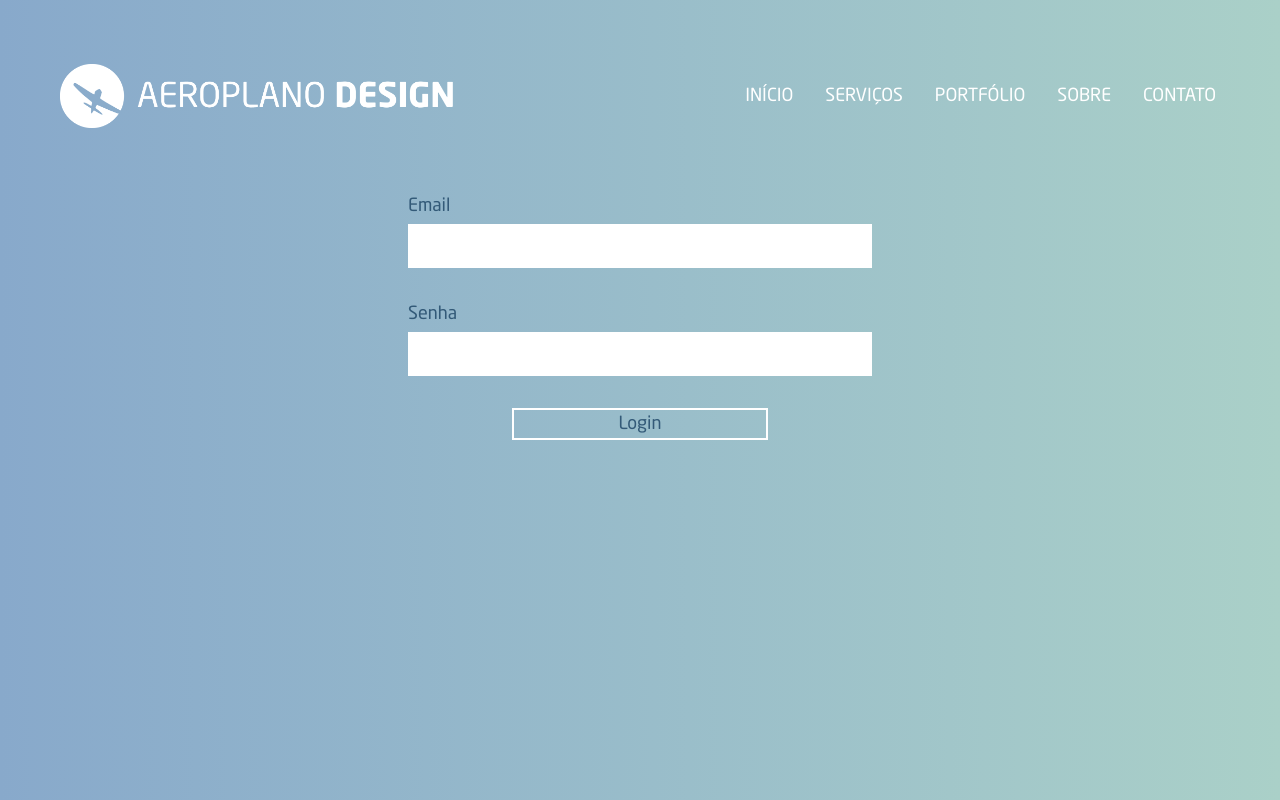
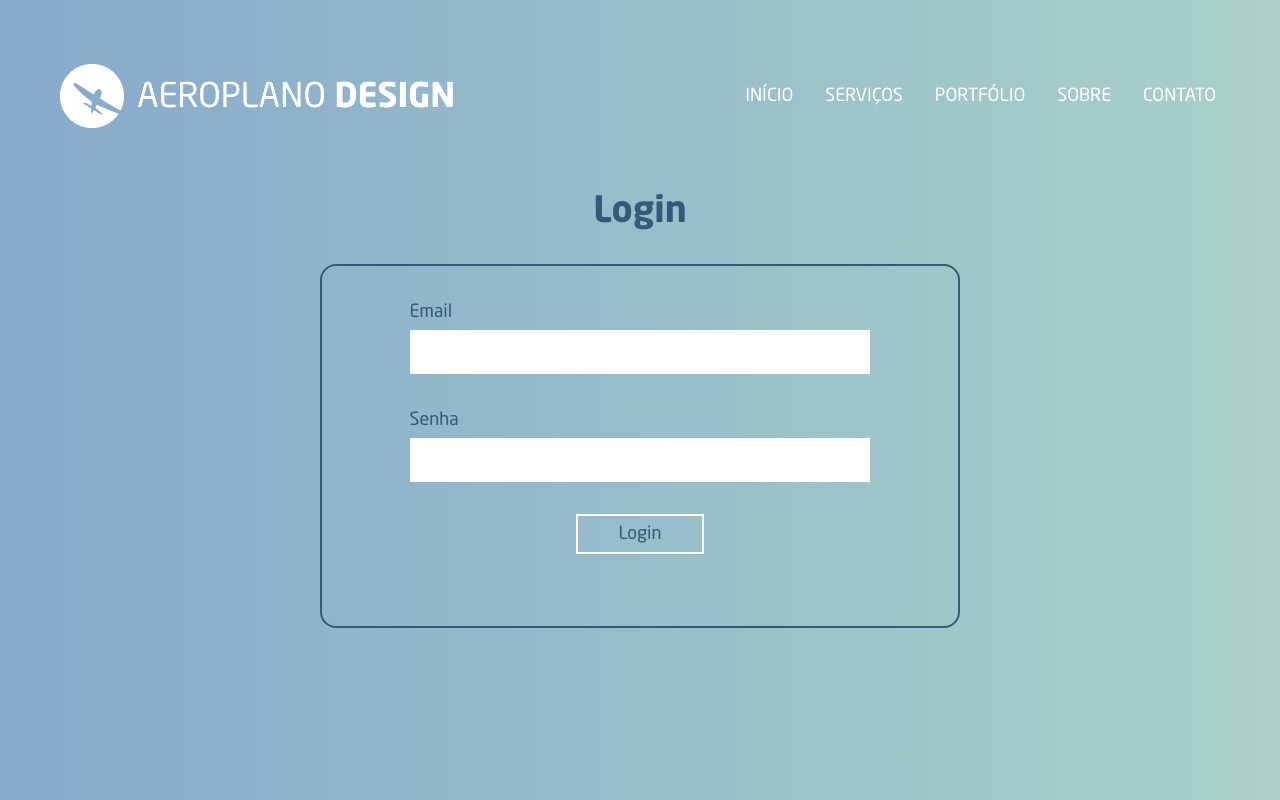
Before and after one commit to Konvex-Jr/AeroplanoFrontEnd, a Next.js app: page /login in a window 1280 px wide. Built offline with nearby package versions, Linux system fonts and the light colour scheme.

Commit message:
feature: login page styles modified

```diff
--- a/app/login/page.tsx
+++ b/app/login/page.tsx
@@ -3,9 +3,11 @@ import Nav from "@/app/ui/Nav";
 
 export default function Page(){
     return (
-        <div>
+        <div className="flex flex-col items-center" >
 
             <Nav />
+
+            <h1 className="w-full text-center text-2xl lg:text-4xl font-bold pb-8" >Login</h1>
 
             <LoginForm />
 
--- a/app/ui/LoginForm.tsx
+++ b/app/ui/LoginForm.tsx
@@ -28,21 +28,23 @@ export default function LoginForm(){
     }
 
     return (
-        <form className="flex flex-col items-center justify-center w-full gap-8 text-[3cqw] md:text-lg" onSubmit={(e) => { onSubmit(e) }} >
+        <div className="flex w-[80%] lg:w-[50%] h-[50%] border-2 rounded-2xl py-8" >
+            <form className="flex flex-col items-center justify-center w-full gap-8 text-[3cqw] md:text-lg mb-10" onSubmit={(e) => { onSubmit(e) }} >
 
-            <div className="flex flex-col gap-1 px-6 w-full lg:w-[40%]">
+                <div className="flex flex-col gap-1 px-6 w-full lg:w-[80%]">
                     <label className="text-start" htmlFor="email">Email</label>
                     <input className="bg-white border-0 p-2 text-black font-normal outline-0 w-full" type="email" name="email" id="email" required />
                 </div>
 
-            <div className="flex flex-col items-start gap-1 px-6 w-full lg:w-[40%]">
+                <div className="flex flex-col items-start gap-1 px-6 w-full lg:w-[80%]">
                     <label htmlFor="name">Senha</label>
                     <input className="bg-white border-0 p-2 text-black font-normal outline-0 w-full" type="password" name="password" id="password" required />
                 </div>
 
-            <button className="flex justify-center border-2 border-white hover:bg-gray-600 w-[20%] px-2 cursor-pointer" type="submit" >Login</button>
+                <button className="flex justify-center border-2 border-white hover:bg-gray-400 w-[20%] px-2 py-1 cursor-pointer" type="submit" >Login</button>
 
             </form>
+        </div>
     )
 
 }
```
Lines whose indentation alone changed are shown as unchanged.
